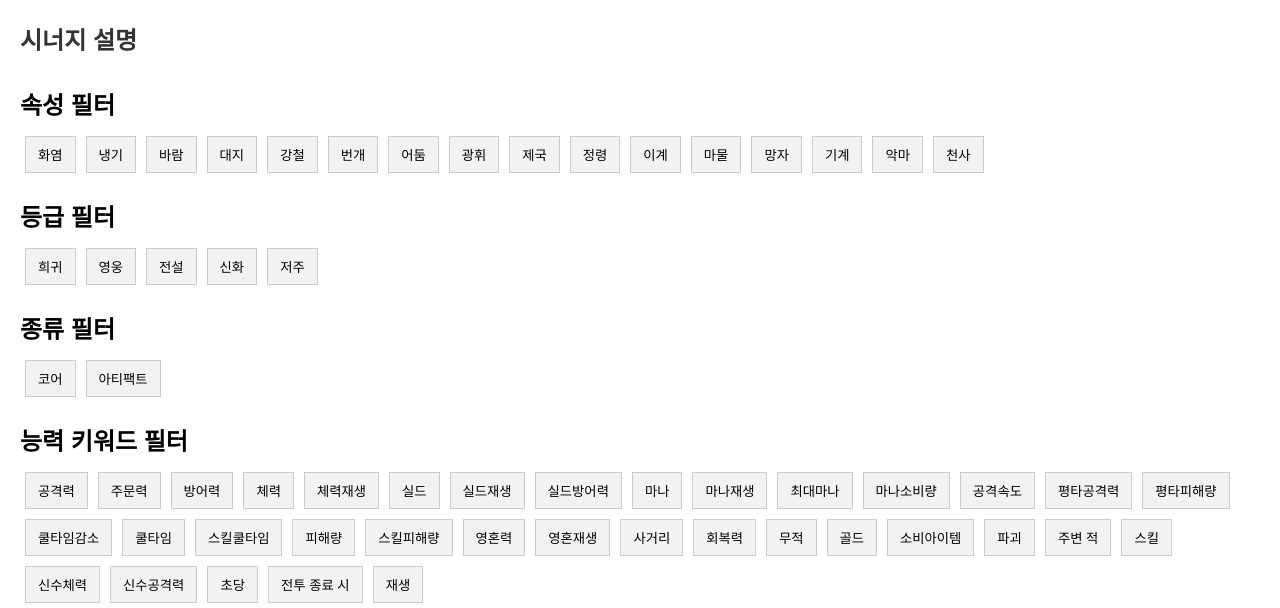
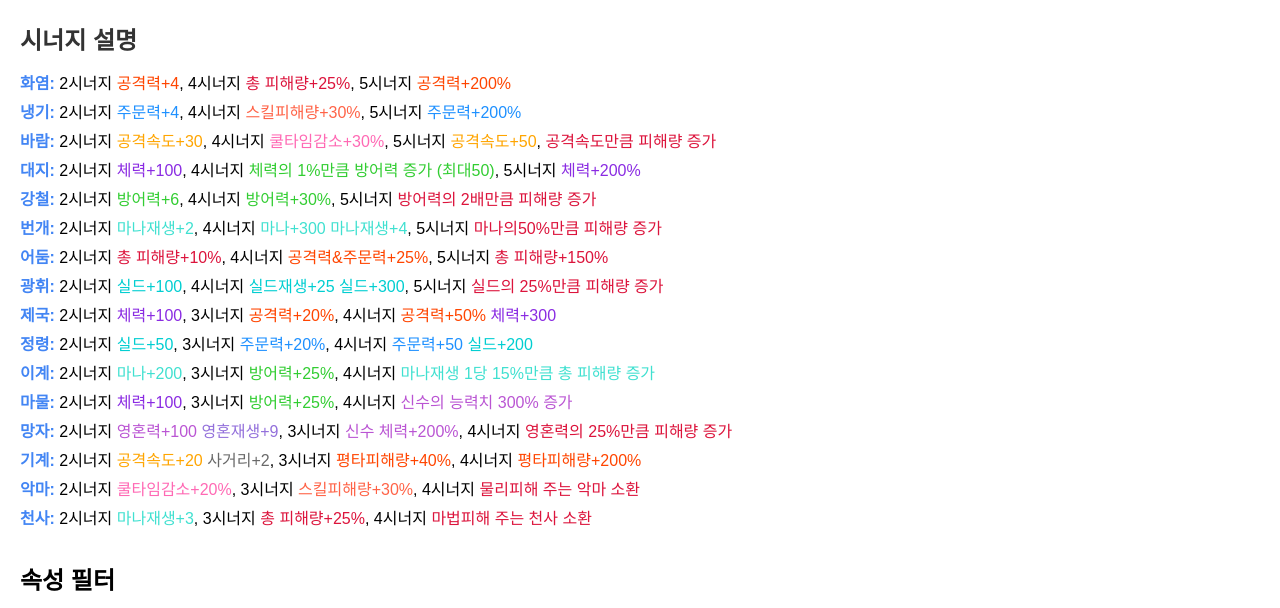
Before and after one commit to StarcraftOBS/StarcraftOBS.github.io, a plain HTML site: page thisdungeon2.html in a window 1280 px wide. Shown: the part 68-676 px from the top of the page. Drawn offline with Linux system fonts and the light colour scheme.

Commit message:
Update thisdungeon2.html

```diff
--- a/thisdungeon2.html
+++ b/thisdungeon2.html
@@ -107,7 +107,24 @@
 <!-- 시너지 설명 -->
 <div class="synergy-section">
     <h2>시너지 설명</h2>
-    <!-- 시너지 내용은 동일하므로 생략 -->
+    <ul>
+        <li><strong>화염:</strong> 2시너지 <span class="attack-power">공격력+4</span>, 4시너지 <span class="damage">총 피해량+25%</span>, 5시너지 <span class="attack-power">공격력+200%</span></li>
+        <li><strong>냉기:</strong> 2시너지 <span class="spell-power">주문력+4</span>, 4시너지 <span class="skill-damage">스킬피해량+30%</span>, 5시너지 <span class="spell-power">주문력+200%</span></li>
+        <li><strong>바람:</strong> 2시너지 <span class="attack-speed">공격속도+30</span>, 4시너지 <span class="cooldown">쿨타임감소+30%</span>, 5시너지 <span class="attack-speed">공격속도+50</span>, <span class="damage">공격속도만큼 피해량 증가</span></li>
+        <li><strong>대지:</strong> 2시너지 <span class="health">체력+100</span>, 4시너지 <span class="defense">체력의 1%만큼 방어력 증가 (최대50)</span>, 5시너지 <span class="health">체력+200%</span></li>
+        <li><strong>강철:</strong> 2시너지 <span class="defense">방어력+6</span>, 4시너지 <span class="defense">방어력+30%</span>, 5시너지 <span class="damage">방어력의 2배만큼 피해량 증가</span></li>
+        <li><strong>번개:</strong> 2시너지 <span class="mana-regeneration">마나재생+2</span>, 4시너지 <span class="mana">마나+300</span> <span class="mana-regeneration">마나재생+4</span>, 5시너지 <span class="damage">마나의50%만큼 피해량 증가</span></li>
+        <li><strong>어둠:</strong> 2시너지 <span class="damage">총 피해량+10%</span>, 4시너지 <span class="attack-power">공격력&주문력+25%</span>, 5시너지 <span class="damage">총 피해량+150%</span></li>
+        <li><strong>광휘:</strong> 2시너지 <span class="shield">실드+100</span>, 4시너지 <span class="shield-regeneration">실드재생+25</span> <span class="shield">실드+300</span>, 5시너지 <span class="damage">실드의 25%만큼 피해량 증가</span></li>
+        <li><strong>제국:</strong> 2시너지 <span class="health">체력+100</span>, 3시너지 <span class="attack-power">공격력+20%</span>, 4시너지 <span class="attack-power">공격력+50%</span> <span class="health">체력+300</span></li>
+        <li><strong>정령:</strong> 2시너지 <span class="shield">실드+50</span>, 3시너지 <span class="spell-power">주문력+20%</span>, 4시너지 <span class="spell-power">주문력+50</span> <span class="shield">실드+200</span></li>
+        <li><strong>이계:</strong> 2시너지 <span class="mana">마나+200</span>, 3시너지 <span class="defense">방어력+25%</span>, 4시너지 <span class="mana-regeneration">마나재생 1당 15%만큼 총 피해량 증가</span></li>
+        <li><strong>마물:</strong> 2시너지 <span class="health">체력+100</span>, 3시너지 <span class="defense">방어력+25%</span>, 4시너지 <span class="soul-power">신수의 능력치 300% 증가</span></li>
+        <li><strong>망자:</strong> 2시너지 <span class="soul-power">영혼력+100</span> <span class="soul-regeneration">영혼재생+9</span>, 3시너지 <span class="soul-power">신수 체력+200%</span>, 4시너지 <span class="damage">영혼력의 25%만큼 피해량 증가</span></li>
+        <li><strong>기계:</strong> 2시너지 <span class="attack-speed">공격속도+20</span> <span class="range">사거리+2</span>, 3시너지 <span class="attack-power">평타피해량+40%</span>, 4시너지 <span class="attack-power">평타피해량+200%</span></li>
+        <li><strong>악마:</strong> 2시너지 <span class="cooldown">쿨타임감소+20%</span>, 3시너지 <span class="skill-damage">스킬피해량+30%</span>, 4시너지 <span class="damage">물리피해 주는 악마 소환</span></li>
+        <li><strong>천사:</strong> 2시너지 <span class="mana-regeneration">마나재생+3</span>, 3시너지 <span class="damage">총 피해량+25%</span>, 4시너지 <span class="damage">마법피해 주는 천사 소환</span></li>
+    </ul>
 </div>
 
 <!-- 속성 필터 -->
```
